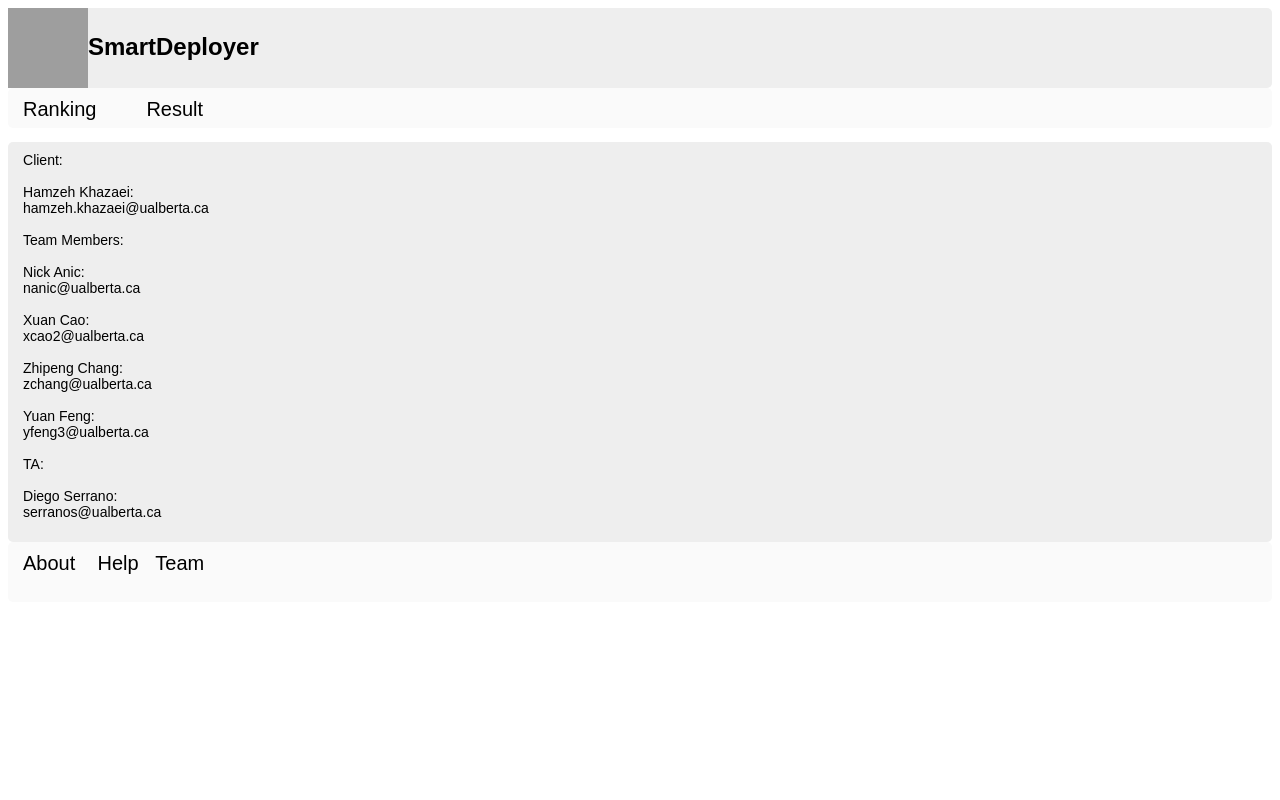
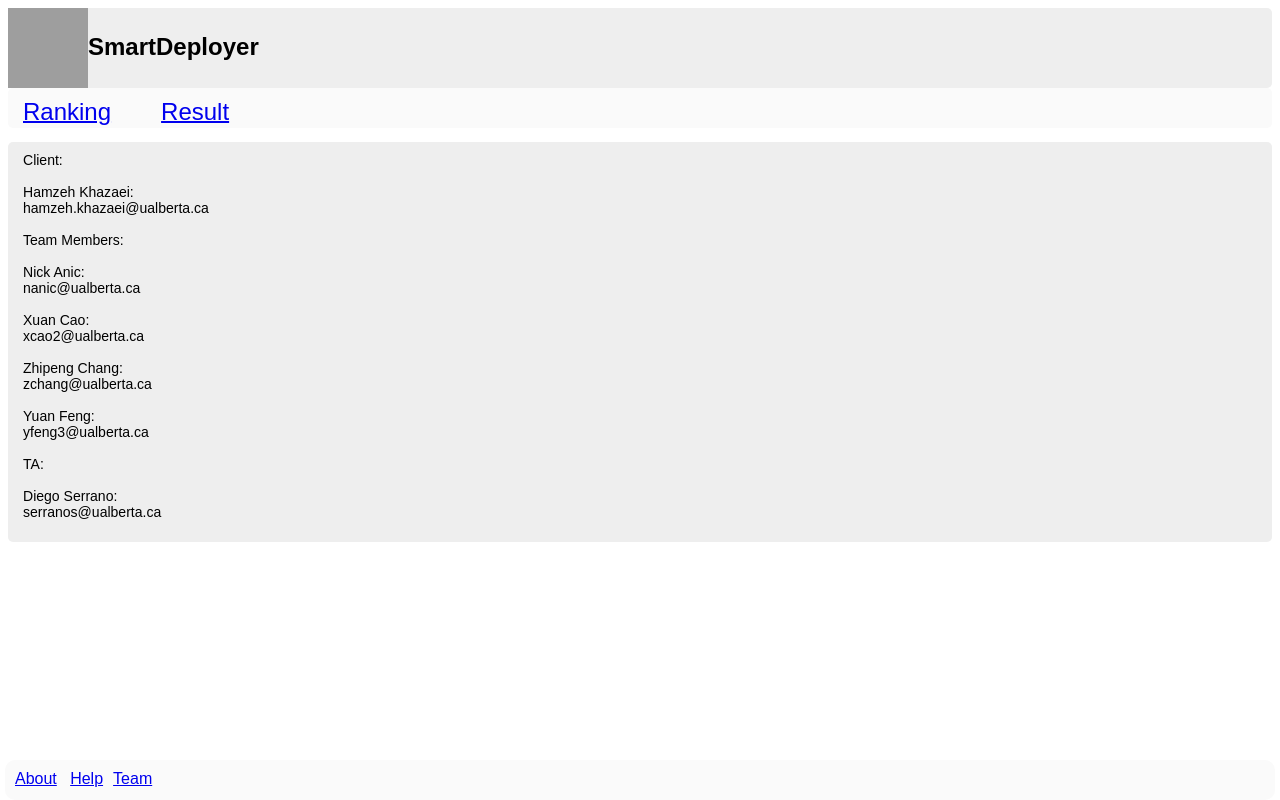
Before and after one commit to Zhipeng-Chang/CMPUT-401-Winter-2018, a Django app: page /results//team/ in a window 1280 px wide. Run offline with Django 3.2, Linux system fonts and the light colour scheme; grey boxes are pictures that could not be loaded.

Commit message:
redirect back to result page

```diff
--- a/Web/smartDeployer/results/templates/sample_page.html
+++ b/Web/smartDeployer/results/templates/sample_page.html
@@ -73,7 +73,7 @@ path {
     <div class="h1">SmartDeployer</div>
     </h1>
 
-    <h2> <div class = "h2"><A HREF="templates/team.html">Ranking</A> &nbsp;&nbsp;&nbsp;&nbsp;&nbsp;&nbsp;&nbsp; <A HREF="templates/team.html">Result</A> </div>
+    <h2> <div class = "h2"><A HREF="{% url 'index'%}"><font size="5">Ranking</font></A>  &nbsp;&nbsp;&nbsp;&nbsp;&nbsp;&nbsp;&nbsp; <A HREF="{% url 'index'%}"><font size="5">Result</font></A>  </div>
     </h2>
 
     <h3>
--- a/Web/smartDeployer/results/templates/team.html
+++ b/Web/smartDeployer/results/templates/team.html
@@ -1,10 +1,20 @@
-
-
-<! do not change the those lines down below when you not sure.>
 
 <!DOCTYPE html>
 <meta charset="utf-8">
 <style>
+
+.footer {
+  background-color:#FAFAFA;
+  position: fixed;
+  text-align: left;
+  bottom: 0px;
+  left: 5px;
+  right: 5px;
+  height: 30px;
+  border-radius: 10px;
+  padding-left: 10px;
+  padding-top: 10px;
+}
 
 div.h1 {
     padding-top: 25px;
@@ -59,14 +69,11 @@ path {
     <html>
 
     <h1>
-<! do not change the h1 when you not sure.>
     <img src="https://www.bourses-etudiants.ma/wp-content/uploads/2017/09/ua.png" height=80 width=80 style="float: left;">
     <div class="h1">SmartDeployer</div>
     </h1>
-<! do not change the h2 when you not sure.>
-    <h2> <div class = "h2">Ranking &nbsp;&nbsp;&nbsp;&nbsp;&nbsp;&nbsp;&nbsp; Result </div> </h2>
+    <h2> <div class = "h2"><A HREF="{% url 'index'%}"><font size="5">Ranking</font></A> &nbsp;&nbsp;&nbsp;&nbsp;&nbsp;&nbsp;&nbsp; <A HREF="{% url 'index'%}"><font size="5">Result</font></A> </div> </h2>
 
-<! the body of the web page is using h3 tag, this is where you make the difference>
     <h3>
         <p> <div class="h3"> Client: <br/><br/>
 
@@ -89,8 +96,9 @@ Diego Serrano:<br/> serranos@ualberta.ca<br/><br/>
  </p>
 </div></h3>
 
-    <h4> <div class= "h2"> About &nbsp;&nbsp; Help &nbsp;&nbsp;Team </div>
-
+    <div class="footer">
+    <A HREF="templates/team.html"><font size="3">About</font></A> &nbsp;&nbsp; <A HREF="templates/team.html"><font size="3">Help</font></A> &nbsp;&nbsp;<A HREF="{% url 'team'%}"><font size="3">Team</font></A>
+    </div>
 
 </body>
 </html>
```
